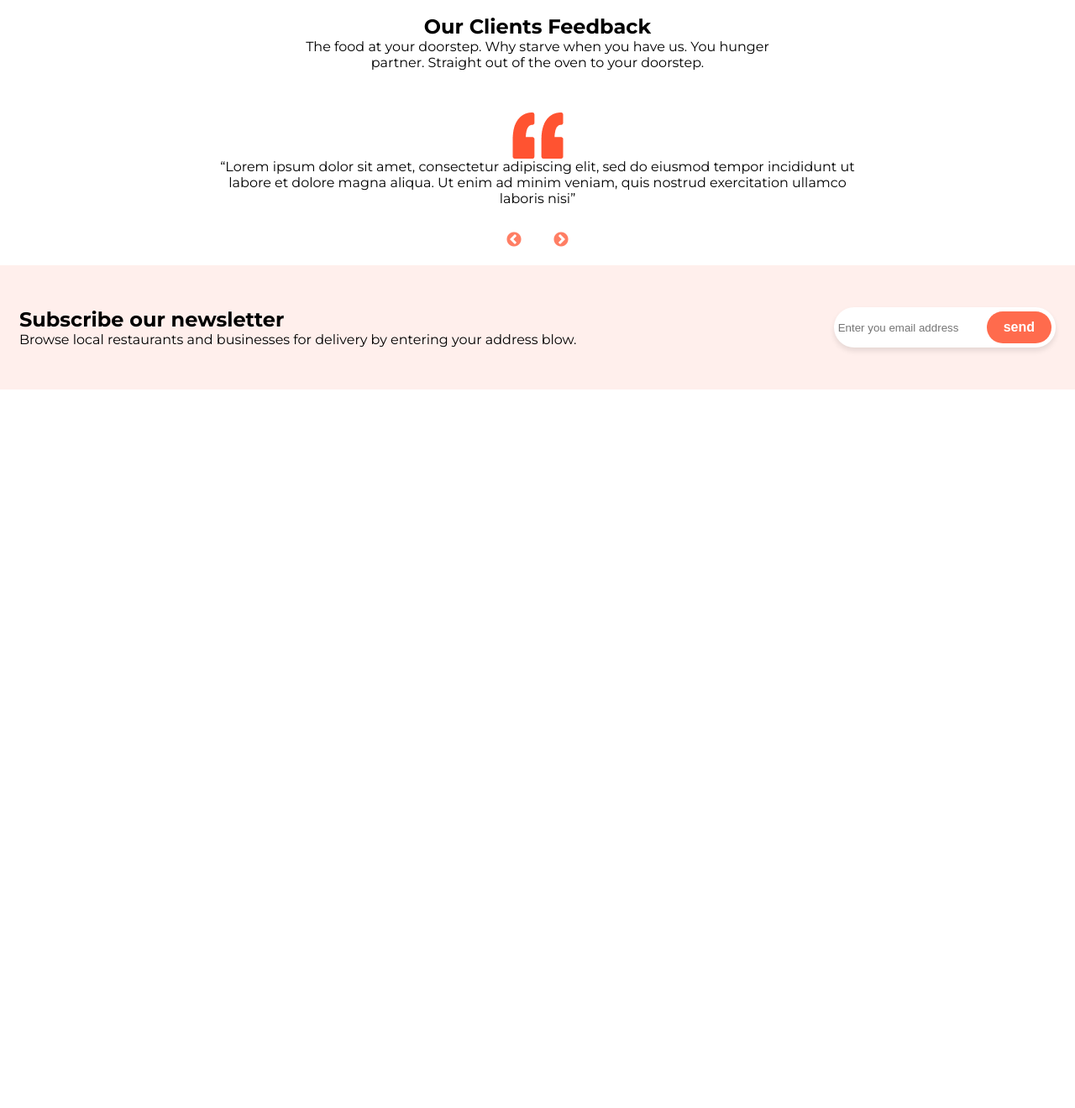
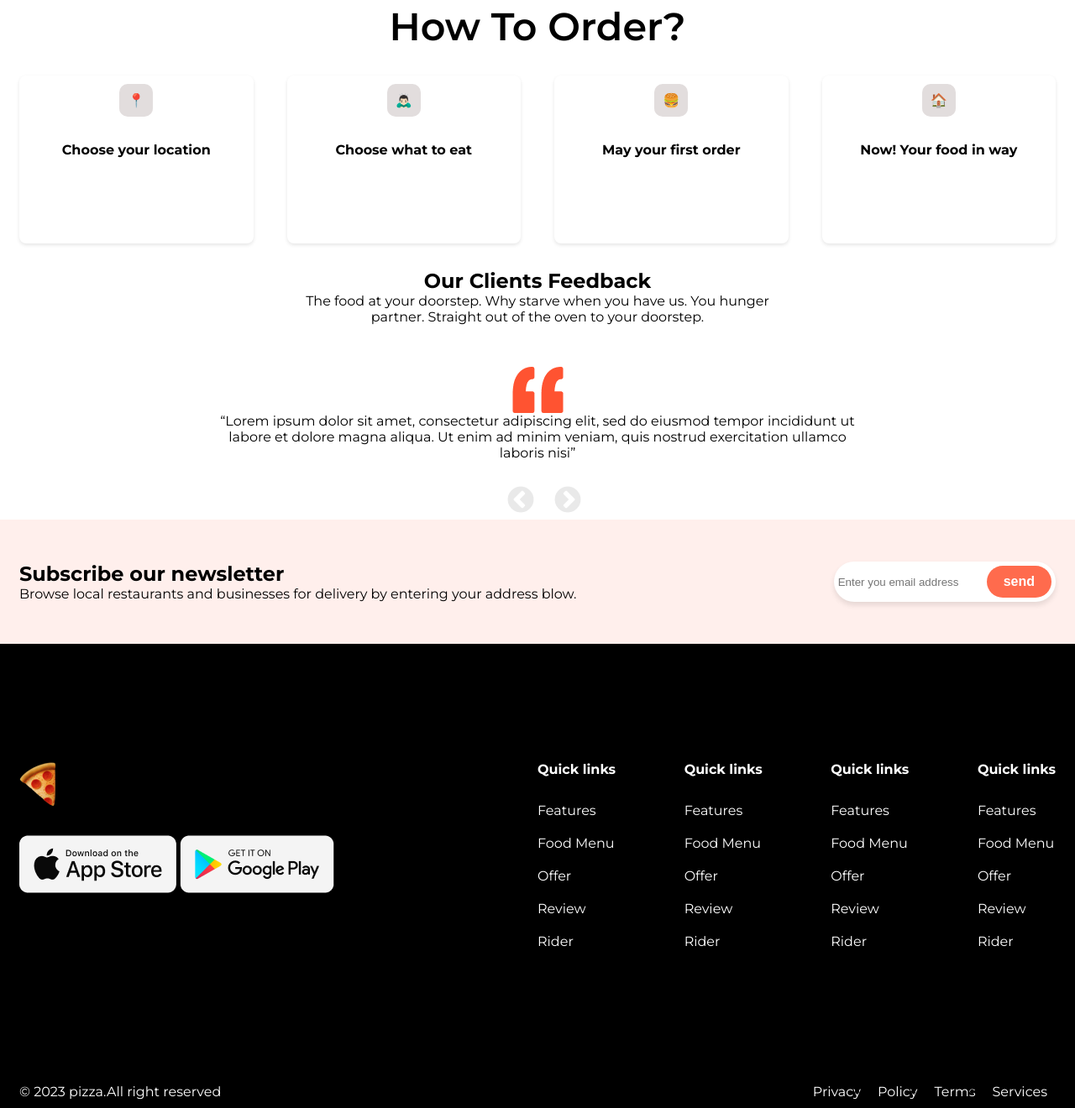
Before and after one commit to SUNIL753-webnaitra/js-practice, a plain HTML site: page index.html in a window 1280 px wide. Shown: the part 1392-2712 px from the top of the page at 84% size. Before the commit the page ends 1856 px from the top, so only its background shows below. Drawn offline with nearby package versions, Linux system fonts and the light colour scheme; a web font is replaced by a local one.

Commit message:
footer section

```diff
--- a/css/style.css
+++ b/css/style.css
@@ -133,7 +133,7 @@ color: #000;
   font-size: 46px;
   font-weight: 600;
   line-height: 58px;
-  margin-top: 100px;
+  margin-top: 200px;
 }
 .dishes-details {
   display: flex;
@@ -144,22 +144,31 @@ color: #000;
 }
 .dishes-product {
   display: flex;
-  justify-content:end;
+  justify-content: space-between;
   width: 100%;
-  flex-basis: 50%;
-  gap: 40px;
+  /* flex-basis: 50%; */
+  gap: 20px;
+}
+.dishes-product {
+  max-width: 568px;
+  margin-left: 140px;
 }
 .dishes-img {
-  background-color: #E94339;
-  border-radius: 50px;
+  background-color: #fff;
+  border-radius: 50%;
   padding: 10px;
+  min-width: 108px;
+  min-height: 146px;
+  display: flex;
+  justify-content: center;
+  align-items: center;
 }
 .dishes-pizza{
   background-color: #FAFAFA;
   border: 1px solid 0.3;
   border-radius: 10px;
   padding: 10px;
-
+width: 100%;
 }
 .dishes-pizza h4{
  margin-top: 20px;
@@ -172,6 +181,10 @@ color: #000;
   background: #FAFAFA;
   PADDING: 10PX;
   BORDER-RADIUS: 10PX;
+  max-width: 568px;
+}
+section.fqa {
+  margin-top: 195px;
 }
 .fqa-tittle{
   text-align: center;
@@ -235,7 +248,7 @@ text-decoration: none;
   font-size: 20px;
   line-height: 1;
   opacity: .75;
-  color: #FF5331;
+  color: #E2E2E2;
   -webkit-font-smoothing: antialiased;
   -moz-osx-font-smoothing: grayscale;
 }
@@ -251,15 +264,22 @@ text-decoration: none;
   left: unset !important;
   /* left:  45% !important; */
   top:unset  !important;
-
-
-
 }
 .testmontial .slick-prev {
   bottom: -10px !important;
   left:  45% !important;
   top:unset  !important;
 
+}
+.testmontial .slick-next:before, .testmontial .slick-prev:before {
+
+  font-size: 36px;
+}
+.testmontial .slick-next:hover:before, .testmontial .slick-prev:hover:before {
+ color: #FF5331 !important;
+ /* border-radius: 50px; */
+ /* position: relative;
+ z-index: 10; */
 }
 .contact-block{
   display: flex;
@@ -306,6 +326,61 @@ section.contact {
   font-weight: bold;
   transition: background-color 0.3s ease;
 }
+.footer{
+  background-color: #000000;
+}
+.footer-sect {
+  display: flex;
+  justify-content: space-between;
+  padding-block: 140px;
+}
+.footer-app {
+  flex: 1;
+}
+.footer-link {
+    display: flex;
+    justify-content: space-between;
+    flex: 1;
+}
+.footer-link ul{
+  list-style: none;
+  margin: 0;
+  padding: 0;
+}
+.footer-link ul li{
+padding-block: 10px;
+color: #fff;
+}
+
+.footer-link h4{
+margin-bottom: 20px;
+color: #fff;
+}
+.footer-header ul{
+  display: flex;
+  margin: 0;
+  padding: 0;
+  align-items: center;
+
+}
+.footer-header ul li{
+padding: 10px;
+
+}
+.footer-header ul li a{
+ text-decoration: none;
+ color: #fff;
+
+  }
+  .footer-heading {
+    display: flex;
+    justify-content: space-between;
+    align-items: center;
+}
+.footer-copy p{
+  color: #fff;
+  padding-block: 0px;
+}
   @media screen and (max-width:768px) {
     .toggle-menu{
         display: block;
--- a/index.html
+++ b/index.html
@@ -181,7 +181,73 @@
    </div>
 </div>
 </section>
-
+<footer class="footer">
+<div class="container">
+    <div class="footer-sect">
+        <div class="footer-app">
+            <img src="./img/🍕.png" alt="">
+            <div class="download-option">
+                <img src="./img/App Store Black Border.png" alt=""> <img src="./img/Google Play Black Border.png" alt="">
+             </div>
+        </div>
+        <div class="footer-link">
+            <div class="footer-link-app">
+                <h4>Quick links</h4>
+                <ul>
+                    <li>Features</li>
+                    <li>Food Menu</li>
+                    <li>Offer</li>
+                    <li>Review</li>
+                    <li>Rider</li>
+                </ul>
+            </div>
+            <div class="footer-link-app">
+                <h4>Quick links</h4>
+                <ul>
+                    <li>Features</li>
+                    <li>Food Menu</li>
+                    <li>Offer</li>
+                    <li>Review</li>
+                    <li>Rider</li>
+                </ul>
+            </div>
+            <div class="footer-link-app">
+                <h4>Quick links</h4>
+                <ul>
+                    <li>Features</li>
+                    <li>Food Menu</li>
+                    <li>Offer</li>
+                    <li>Review</li>
+                    <li>Rider</li>
+                </ul>
+            </div>
+            <div class="footer-link-app">
+                <h4>Quick links</h4>
+                <ul>
+                    <li>Features</li>
+                    <li>Food Menu</li>
+                    <li>Offer</li>
+                    <li>Review</li>
+                    <li>Rider</li>
+                </ul>
+            </div>
+        </div>
+    </div>
+    <div class="footer-heading">
+        <div class="footer-copy">
+<p>© 2023 pizza.All right reserved</p>
+        </div>
+        <div class="footer-header">
+<ul>
+    <li><a href="#">Privacy</a></li>
+    <li><a href="#">Policy</a></li>
+    <li><a href="#">Terms</a></li>
+    <li><a href="#">Services</a></li>
+</ul>
+        </div>
+    </div>
+</div>
+</footer>
 
     <script>
         const menutoggle = document.getElementById("menu-toggle");
```
